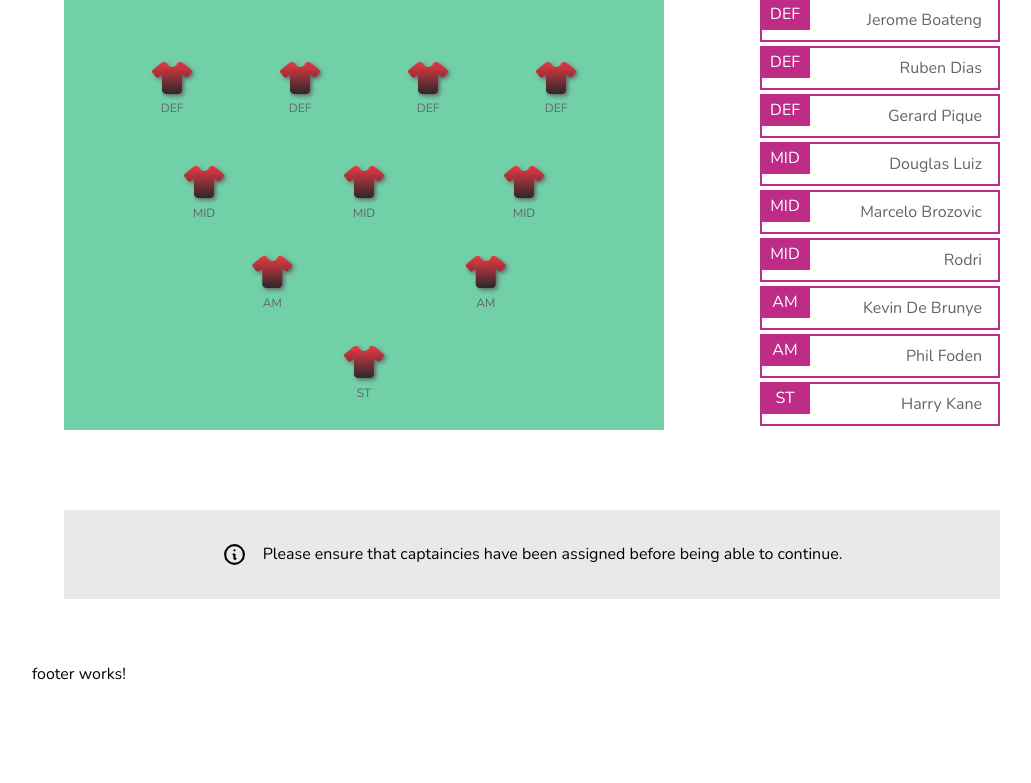
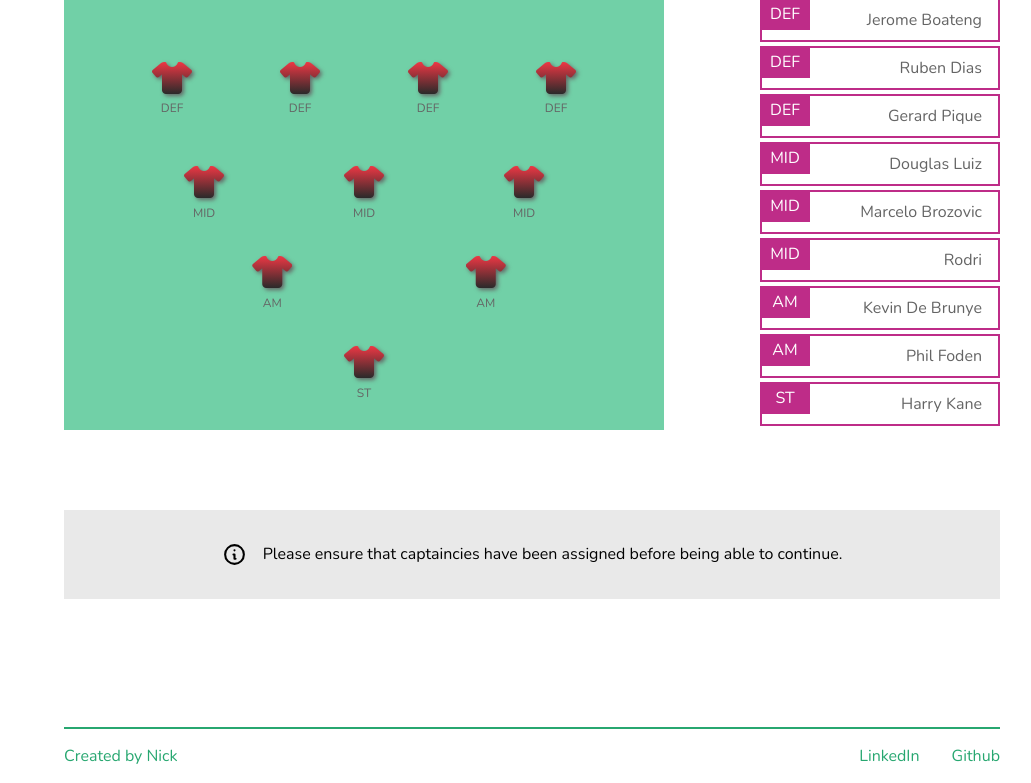
Before and after one commit to NicholasHorta/league, an Angular app: page /league-setup in a window 1280 px wide. Shown: the part 1873-2656 px from the top of the page, without its empty margins (108-1139 px from the left). Before the commit the page ends 2558 px from the top, so only its background shows below. Built offline with nearby package versions, Linux system fonts and the light colour scheme.

Commit message:
feat: footer added

```diff
--- a/src/app/components/league-global/footer/footer.component.css
+++ b/src/app/components/league-global/footer/footer.component.css
@@ -0,0 +1,32 @@
+.footer-container {
+  padding: 0 2rem;
+  display: flex;
+  justify-content: space-between;
+  color: var(--green);
+  margin-bottom: 1rem;
+  margin-top: 1rem;
+}
+.footer-container div  {
+  display: flex;
+  gap: 2rem;
+}
+.footer-container a  {
+  color: var(--green);
+}
+.footer-container a:hover  {
+  color: var(--blue);
+  text-decoration: underline;
+}
+.footer-break {
+  margin-top: 8rem;
+}
+
+
+hr {
+  padding: 1px;
+  margin: 0 2rem;
+  height: 1px;
+  background-color: var(--green);
+  color: var(--green);
+  border: none;
+}
--- a/src/app/components/league-global/footer/footer.component.html
+++ b/src/app/components/league-global/footer/footer.component.html
@@ -1 +1,9 @@
-<p>footer works!</p>
+<div class="footer-break"></div>
+<hr>
+<div class="footer-container">
+  <span>Created by Nick</span>
+  <div>
+    <a href="https://www.linkedin.com/in/nick-da-silva-horta/" target="_blank">LinkedIn</a>
+    <a href="https://github.com/NicholasHorta" target="_blank">Github</a>
+  </div>
+</div>
```
